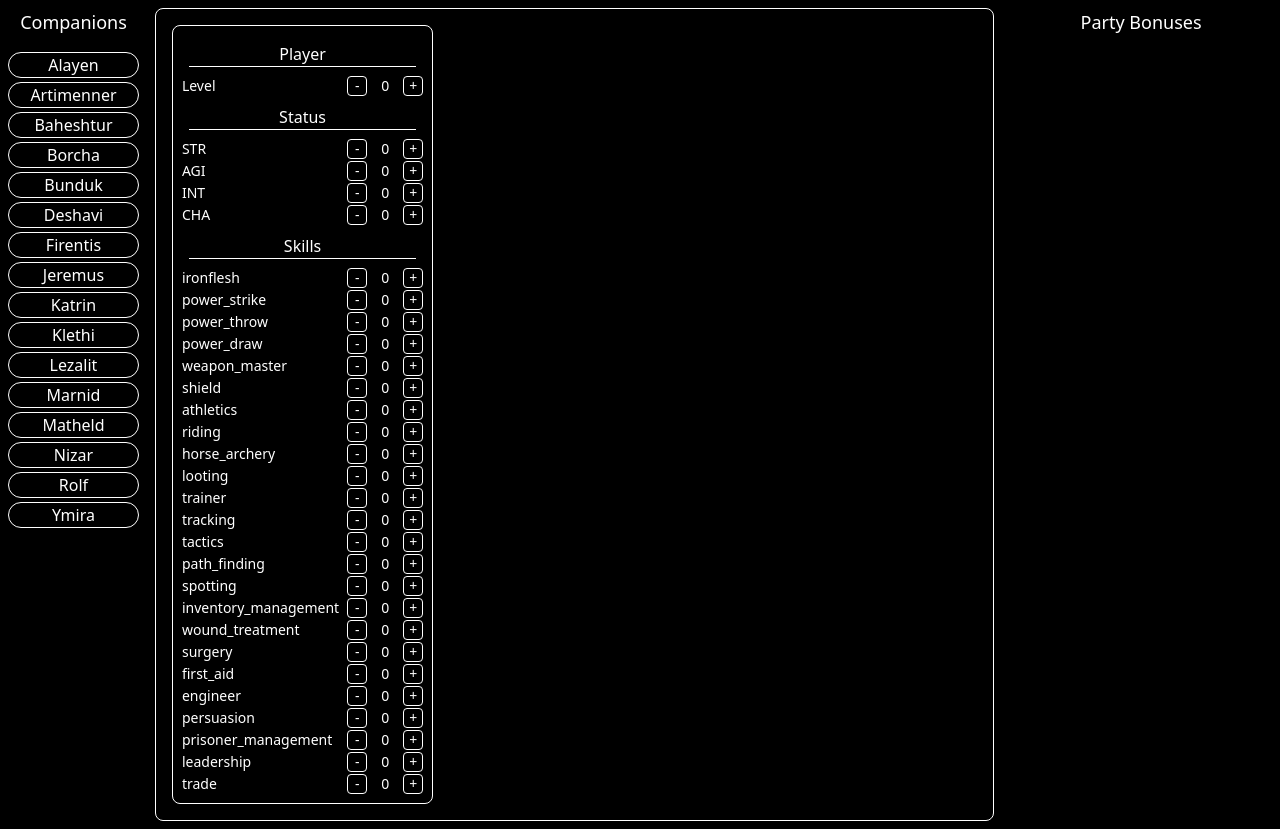
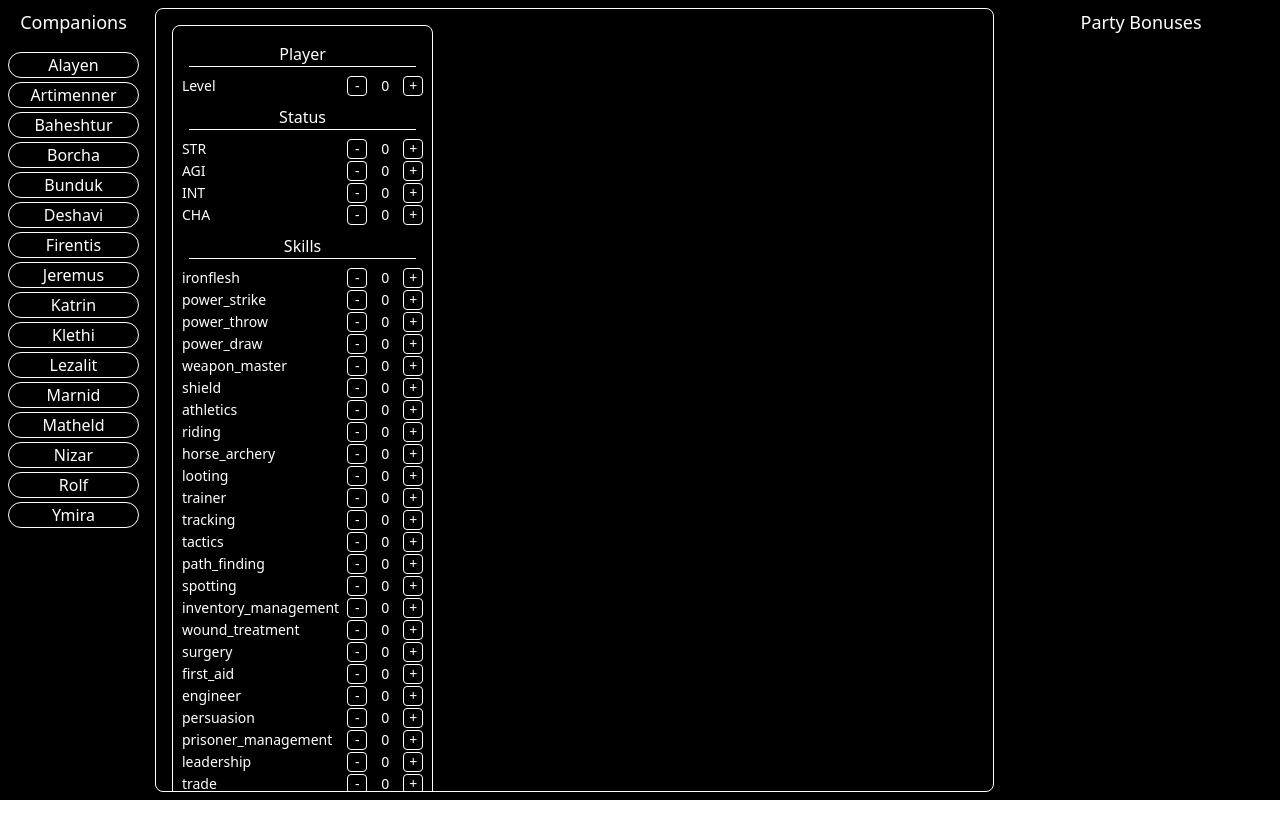
Before and after one commit to vitornr7/warband-calc, a Vue app: page / in a window 1280 px wide. After the commit the page ends 800 px from the top, so only its background shows below. Built offline with nearby package versions, Linux system fonts and the light colour scheme.

Commit message:
style update

```diff
--- a/src/App.vue
+++ b/src/App.vue
@@ -7,7 +7,7 @@ const selectedHeroes = ref<string[]>([])
 </script>
 
 <template>
-  <div class="antialiased flex bg-black text-white p-2 min-h-screen w-full">
+  <div class="antialiased flex bg-black text-white p-2 h-dvh w-full overflow-auto">
     <!-- companion list section -->
     <div class="w-50">
       <h2 class="text-center mb-4 text-lg">Companions</h2>
@@ -15,7 +15,7 @@ const selectedHeroes = ref<string[]>([])
     </div>
 
     <!-- card section -->
-    <div class="w-full h-fit p-4 border rounded-lg mx-4 flex gap-4 overflow-x-scroll">
+    <div class="w-full p-4 border rounded-lg mx-4 flex gap-4 overflow-scroll max-h-dvh 2xl:h-fit">
       <HeroCard name="Player" />
       <HeroCard v-for="hero in selectedHeroes" :key="hero" :name="hero" />
     </div>
```
